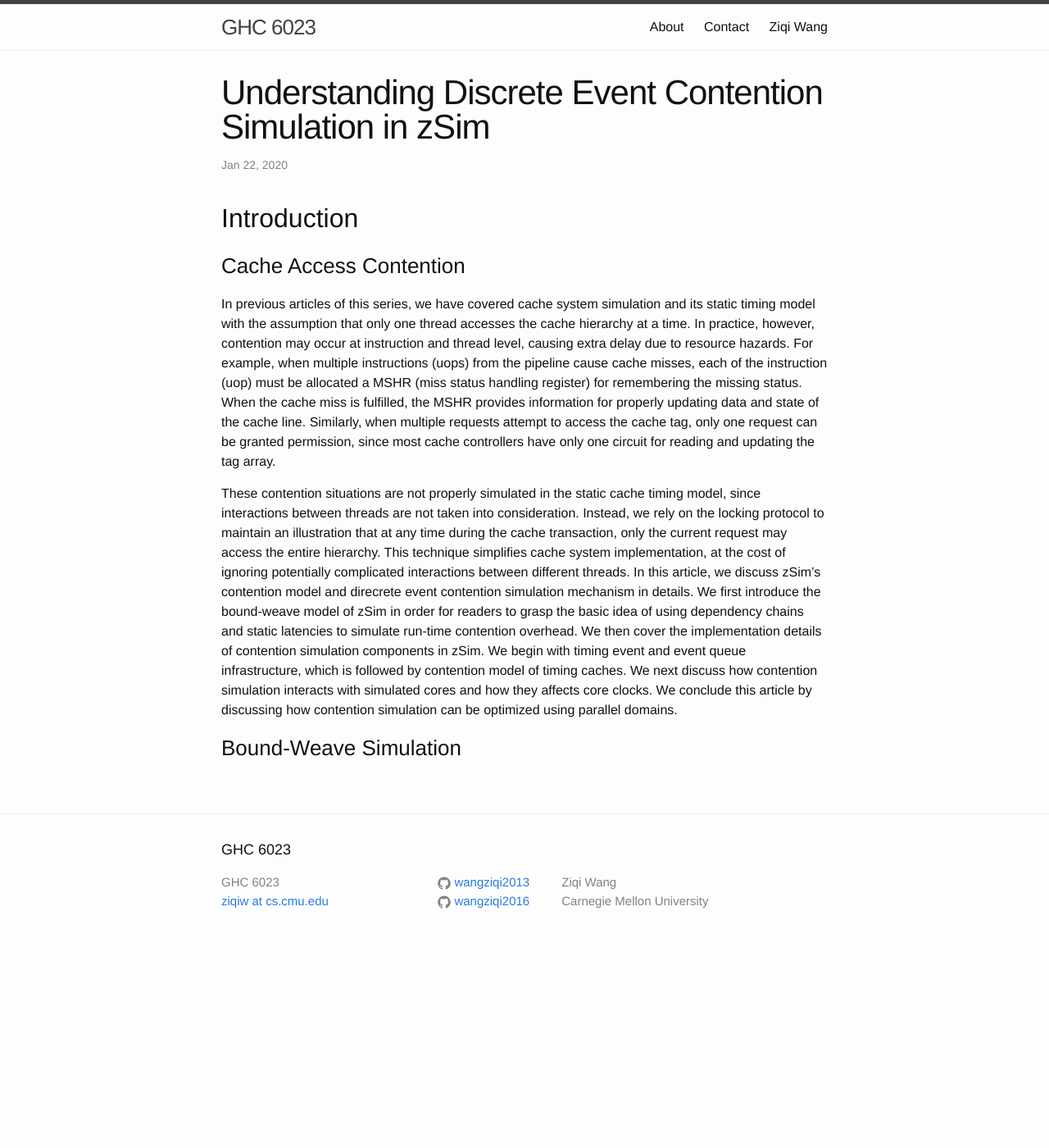
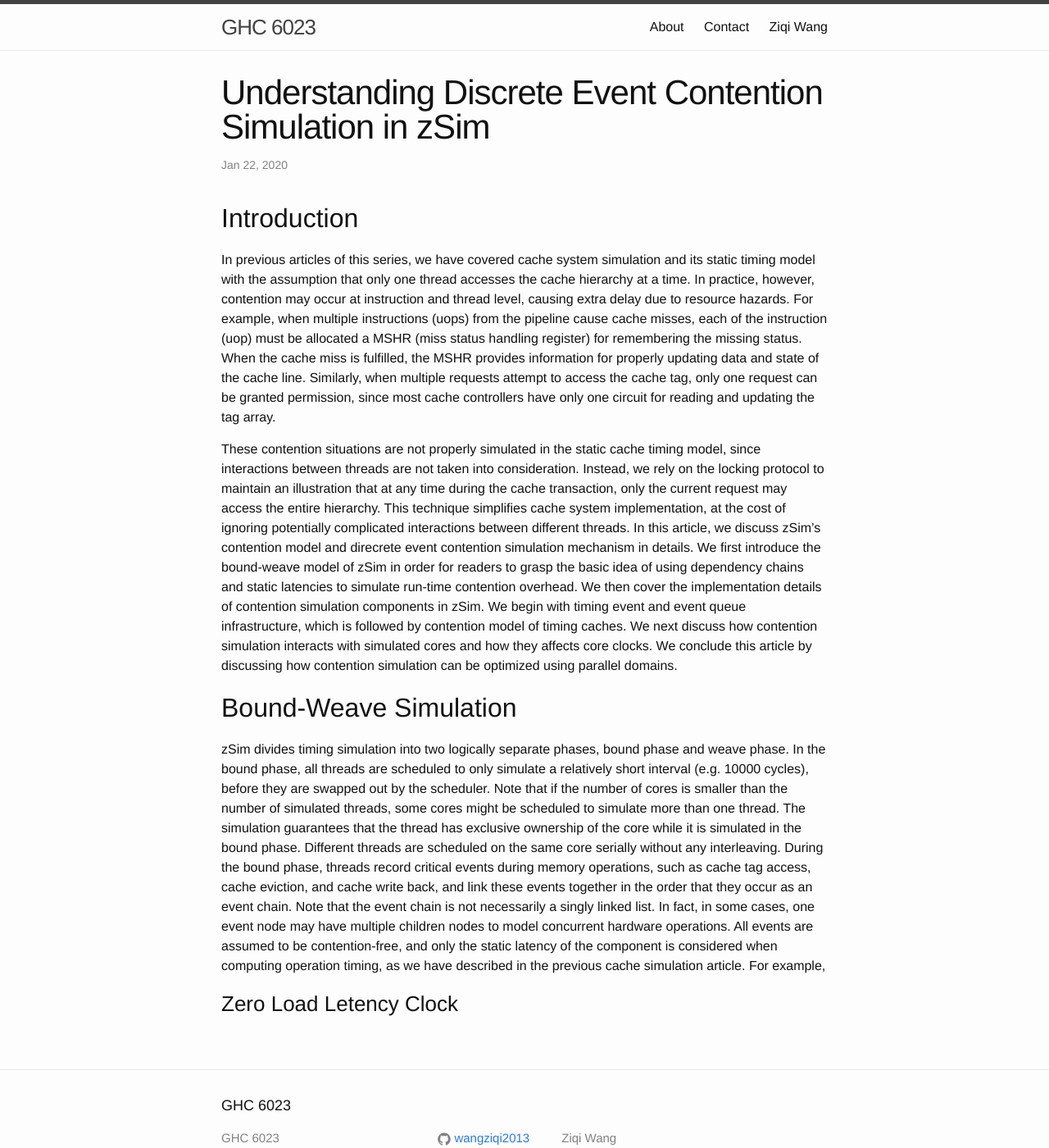
Before and after one commit to wangziqi2013/wangziqi2013.github.io, a Jekyll site: the page built from _posts/2019-01-22-understand-zsim-contention-sim.markdown, in a window 1280 px wide and 1400 px high. Shown: the whole window at 82% size. Built offline with Jekyll 4.4.1, drawn with Linux system fonts in a browser that asks for light colours.

Commit message:
Adding bound phase

```diff
--- a/_posts/2019-01-22-understand-zsim-contention-sim.markdown
+++ b/_posts/2019-01-22-understand-zsim-contention-sim.markdown
@@ -29,4 +27,18 @@ in zSim. We begin with timing event and event queue infrastructure, which is fol
 We next discuss how contention simulation interacts with simulated cores and how they affects core clocks. We conclude this
 article by discussing how contention simulation can be optimized using parallel domains.
 
-### Bound-Weave Simulation
+## Bound-Weave Simulation
+
+zSim divides timing simulation into two logically separate phases, bound phase and weave phase. In the bound phase, all
+threads are scheduled to only simulate a relatively short interval (e.g. 10000 cycles), before they are swapped out by
+the scheduler. Note that if the number of cores is smaller than the number of simulated threads, some cores might be
+scheduled to simulate more than one thread. The simulation guarantees that the thread has exclusive ownership of the
+core while it is simulated in the bound phase. Different threads are scheduled on the same core serially without any
+interleaving. During the bound phase, threads record critical events during memory operations, such as cache tag access,
+cache eviction, and cache write back, and link these events together in the order that they occur as an event chain. Note
+that the event chain is not necessarily a singly linked list. In fact, in some cases, one event node may have multiple
+children nodes to model concurrent hardware operations. All events are assumed to be contention-free, and only the
+static latency of the component is considered when computing operation timing, as we have described in the previous cache
+simulation article. For example,
+
+### Zero Load Letency Clock
```
Also changed, not shown: other parts of _posts/2019-01-22-understand-zsim-contention-sim.markdown (+0 -2 lines).
